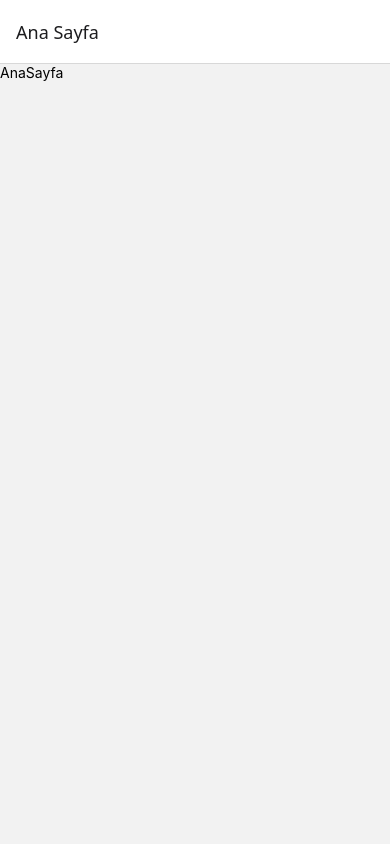
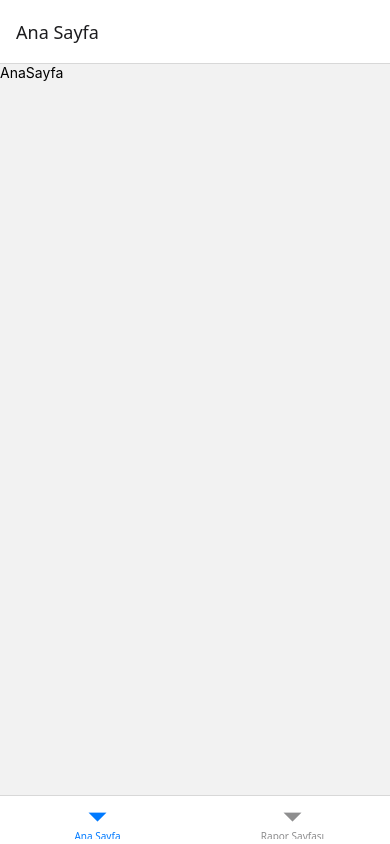
Before and after one commit to furkanay7/MobilUygulamaGelistirmeProje, a React Native app: screen / in a window 390 px wide. Built offline with nearby package versions, Linux system fonts and the light colour scheme.

Commit message:
Tab navigator yapısı geliştirildi

```diff
--- a/App.js
+++ b/App.js
@@ -1,25 +1,25 @@
 import React from 'react';
 import {NavigationContainer } from '@react-navigation/native';
-import { createNativeStackNavigator } from '@react-navigation/native-stack';
+import { createBottomTabNavigator } from '@react-navigation/bottom-tabs';
 
 import AnaSayfa from './AnaSayfa';
 import RaporSayfasi from './RaporSayfasi';
 
-const Stack = createNativeStackNavigator();
+const Tab = createBottomTabNavigator();
 
 export default function App() {
   return (
     <NavigationContainer>
-      <Stack.Navigator>
-        <Stack.Screen
+      <Tab.Navigator>
+        <Tab.Screen
           name="Ana Sayfa"
           component={AnaSayfa}
         />
-        <Stack.Screen
+        <Tab.Screen
           name="Rapor Sayfası"
           component={RaporSayfasi}
         />
-      </Stack.Navigator>
+      </Tab.Navigator>
     </NavigationContainer>
   );
 }
--- a/package.json
+++ b/package.json
@@ -9,6 +9,7 @@
     "web": "expo start --web"
   },
   "dependencies": {
+    "@react-navigation/bottom-tabs": "^7.8.11",
     "@react-navigation/native": "^7.1.24",
     "@react-navigation/native-stack": "^7.8.5",
     "expo": "~54.0.27",
```
Also changed, not shown: 1 other file (tests, documents, lock files or other folders).
